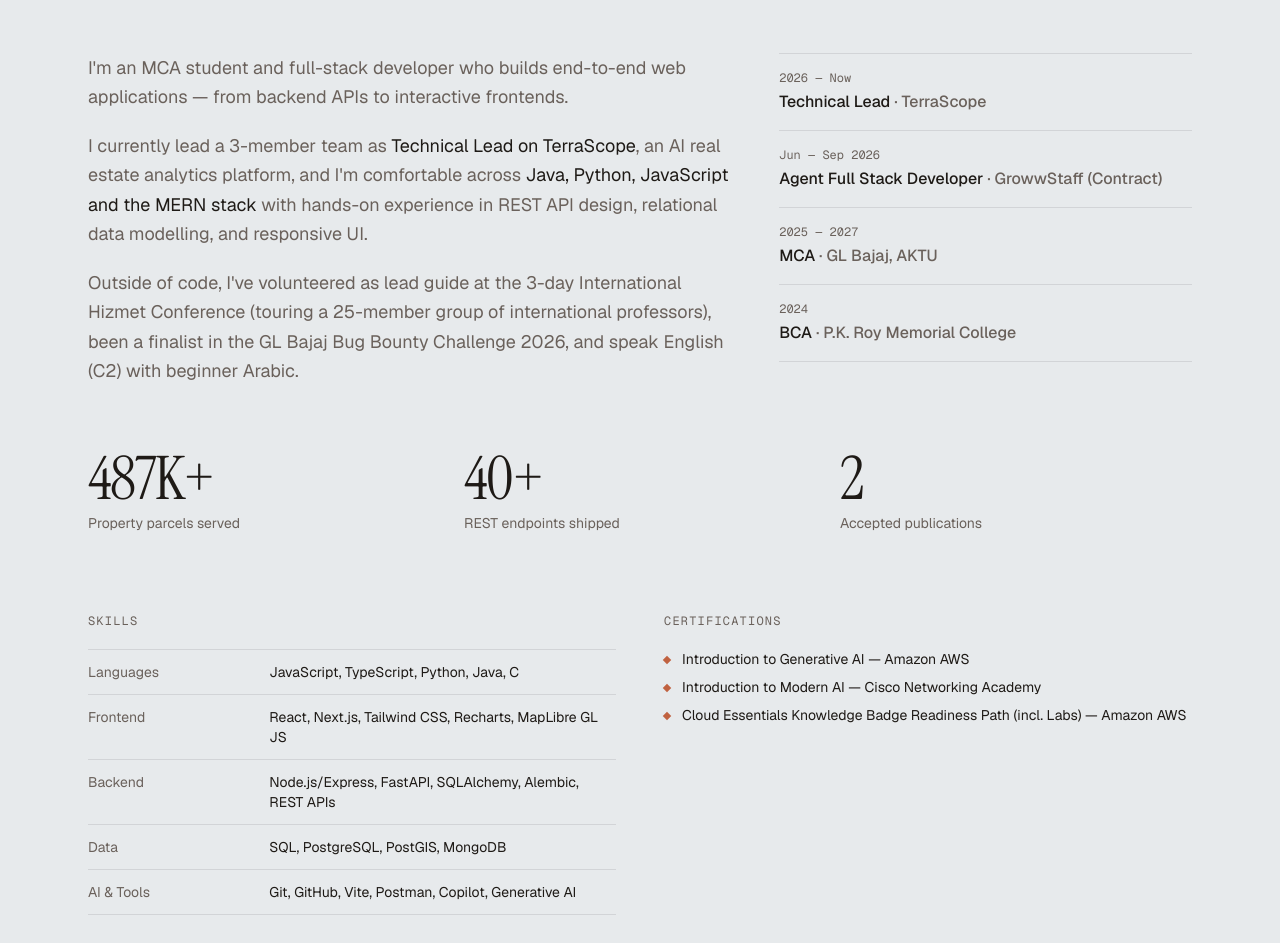
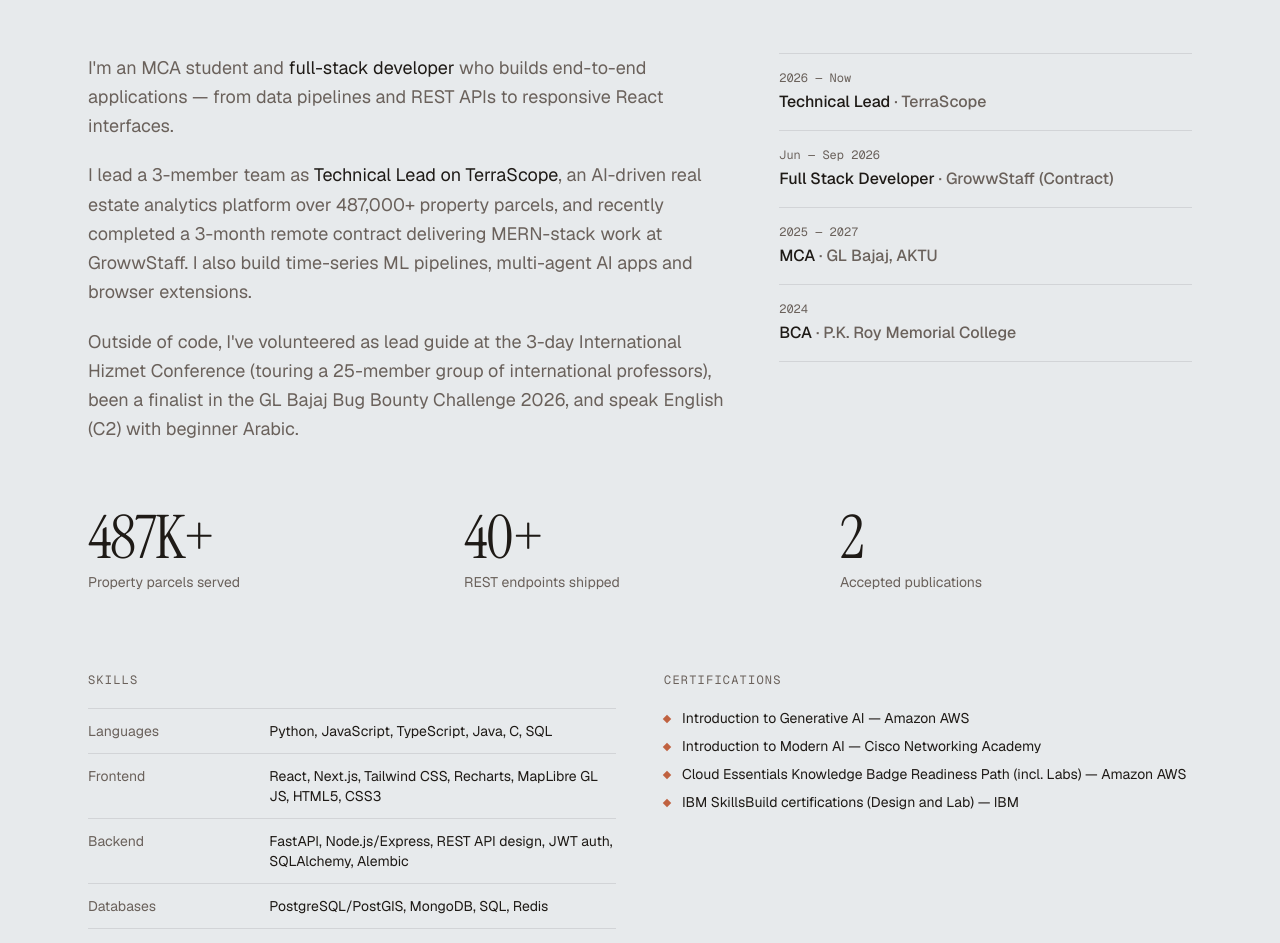
Before and after one commit to Harunrashid444/My-Portfolio-Website, a Next.js app: page / in a window 1280 px wide. Shown: the part 982-1925 px from the top of the page. Built offline with nearby package versions, Linux system fonts and the light colour scheme.

Commit message:
Update About section from latest resume

```diff
--- a/components/about.tsx
+++ b/components/about.tsx
@@ -9,23 +9,25 @@ const stats = [
 
 const experience = [
   { period: '2026 — Now', role: 'Technical Lead', company: 'TerraScope' },
-  { period: 'Jun — Sep 2026', role: 'Agent Full Stack Developer', company: 'GrowwStaff (Contract)' },
+  { period: 'Jun — Sep 2026', role: 'Full Stack Developer', company: 'GrowwStaff (Contract)' },
   { period: '2025 — 2027', role: 'MCA', company: 'GL Bajaj, AKTU' },
   { period: '2024', role: 'BCA', company: 'P.K. Roy Memorial College' },
 ]
 
 const skills = [
-  { group: 'Languages', items: 'JavaScript, TypeScript, Python, Java, C' },
-  { group: 'Frontend', items: 'React, Next.js, Tailwind CSS, Recharts, MapLibre GL JS' },
-  { group: 'Backend', items: 'Node.js/Express, FastAPI, SQLAlchemy, Alembic, REST APIs' },
-  { group: 'Data', items: 'SQL, PostgreSQL, PostGIS, MongoDB' },
-  { group: 'AI & Tools', items: 'Git, GitHub, Vite, Postman, Copilot, Generative AI' },
+  { group: 'Languages', items: 'Python, JavaScript, TypeScript, Java, C, SQL' },
+  { group: 'Frontend', items: 'React, Next.js, Tailwind CSS, Recharts, MapLibre GL JS, HTML5, CSS3' },
+  { group: 'Backend', items: 'FastAPI, Node.js/Express, REST API design, JWT auth, SQLAlchemy, Alembic' },
+  { group: 'Databases', items: 'PostgreSQL/PostGIS, MongoDB, SQL, Redis' },
+  { group: 'AI / ML', items: 'pandas, scikit-learn, statsmodels, Generative AI, RAG, multi-agent workflows' },
+  { group: 'Tools', items: 'Git, GitHub, Docker, Vite, Postman, Vercel, GitHub Copilot' },
 ]
 
 const certifications = [
   'Introduction to Generative AI — Amazon AWS',
   'Introduction to Modern AI — Cisco Networking Academy',
   'Cloud Essentials Knowledge Badge Readiness Path (incl. Labs) — Amazon AWS',
+  'IBM SkillsBuild certifications (Design and Lab) — IBM',
 ]
 
 export function About() {
@@ -36,16 +38,16 @@ export function About() {
       <div className="grid gap-12 md:grid-cols-5">
         <Reveal className="space-y-5 text-lg leading-relaxed text-muted-foreground md:col-span-3">
           <p>
-            {
-              "I'm an MCA student and full-stack developer who builds end-to-end web applications — from backend APIs to interactive frontends."
-            }
+            I&apos;m an MCA student and{' '}
+            <span className="text-foreground">full-stack developer</span> who builds end-to-end
+            applications — from data pipelines and REST APIs to responsive React interfaces.
           </p>
           <p>
-            I currently lead a 3-member team as{' '}
-            <span className="text-foreground">Technical Lead on TerraScope</span>, an AI real estate
-            analytics platform, and I&apos;m comfortable across{' '}
-            <span className="text-foreground">Java, Python, JavaScript and the MERN stack</span> with
-            hands-on experience in REST API design, relational data modelling, and responsive UI.
+            I lead a 3-member team as{' '}
+            <span className="text-foreground">Technical Lead on TerraScope</span>, an AI-driven real
+            estate analytics platform over 487,000+ property parcels, and recently completed a
+            3-month remote contract delivering MERN-stack work at GrowwStaff. I also build
+            time-series ML pipelines, multi-agent AI apps and browser extensions.
           </p>
           <p>
             {
```
